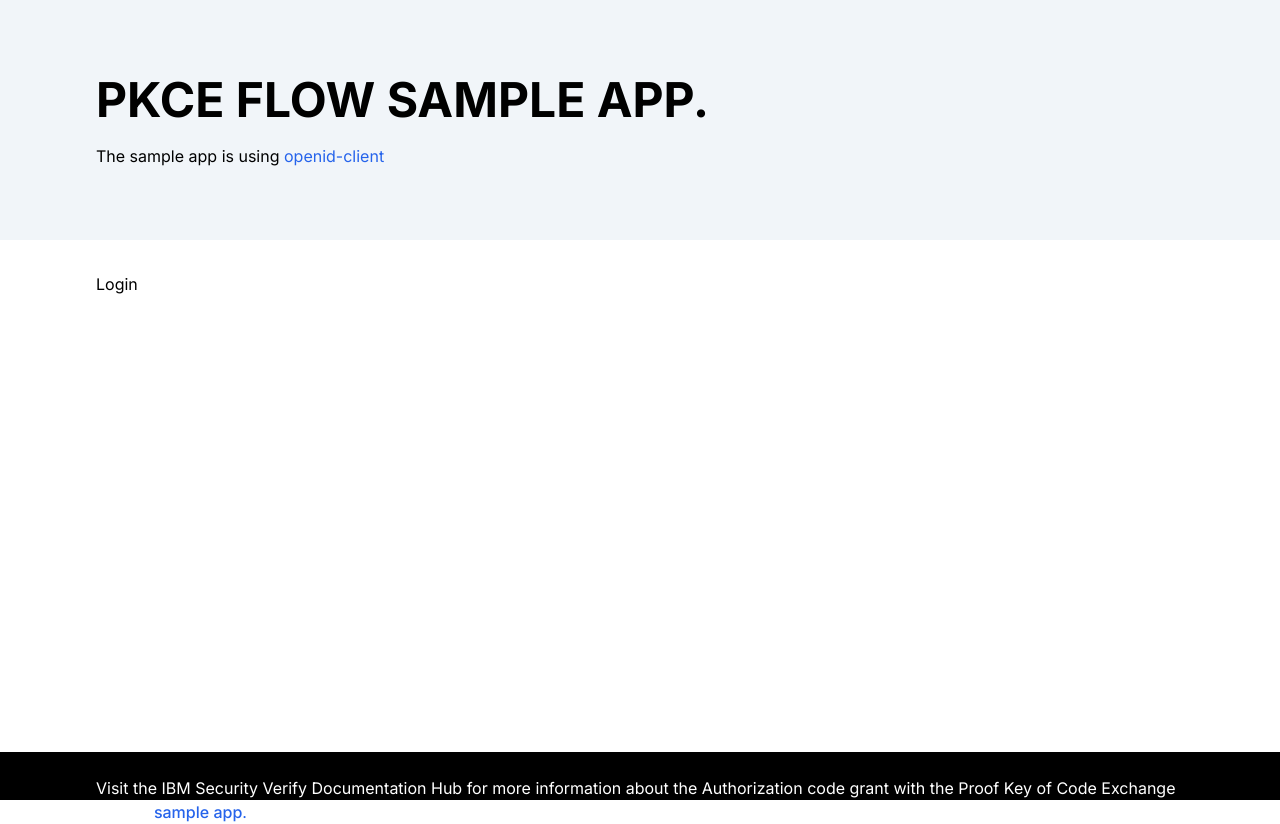
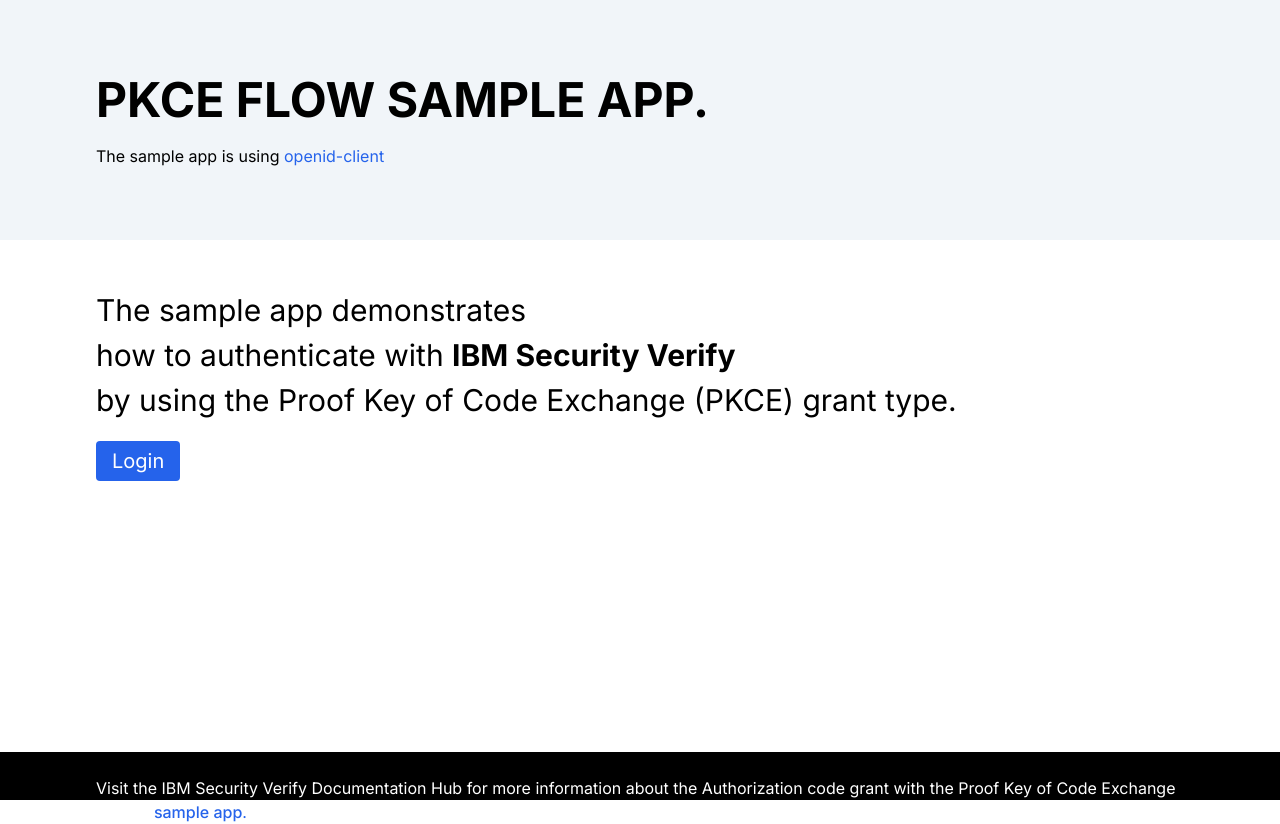
Before and after one commit to ygygy2022/developer-portal-sample-apps, a Next.js app in the folder pkce-sample-app/: page / in a window 1280 px wide. Built offline with nearby package versions, Linux system fonts and the light colour scheme; no server answers.

Commit message:
PKCE change first page's css

```diff
--- a/pkce-sample-app/app/page.tsx
+++ b/pkce-sample-app/app/page.tsx
@@ -7,7 +7,11 @@
 
   return (
     <div>
-      <Link href={authorizationUrl}>Login</Link>
+      <h3 className="pb-6 pt-4">The sample app demonstrates
+      <br />how to authenticate with <span className="font-bold">IBM Security Verify</span>
+      <br />by using the Proof Key of Code Exchange (PKCE) grant type.
+      </h3>
+      <Link className="bg-blue-600 hover:bg-blue-700 text-white text-xl py-2 px-4 rounded" href={authorizationUrl}>Login</Link>
     </div>
   );
 }
```
